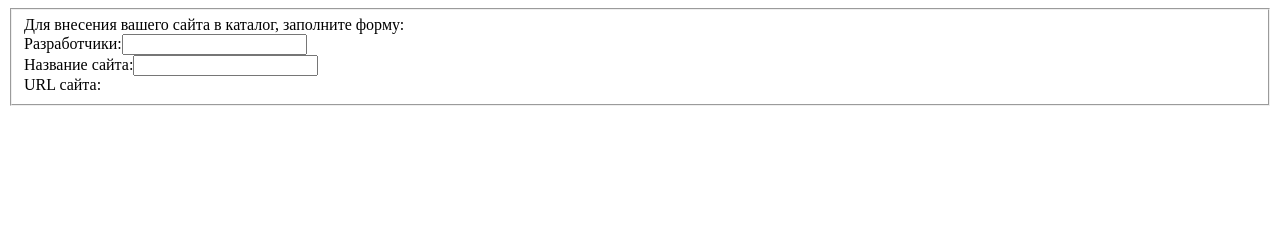
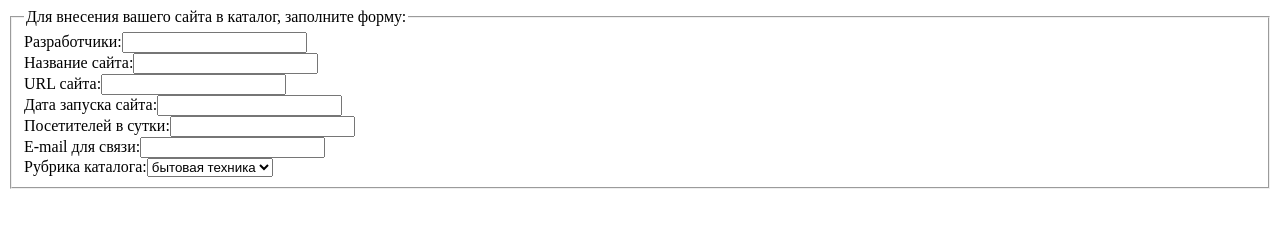
Before and after one commit to alexanderchernetsky/chernetsky-js-home, a website: page lesson-11-events/index.html in a window 1280 px wide. Drawn offline with Linux system fonts and the light colour scheme.

Commit message:
Complete half of form

```diff
--- a/lesson-11-events/script.js
+++ b/lesson-11-events/script.js
@@ -1,9 +1,15 @@
 'use strict';
 
 var siteFormContainer = [
+  { legendText: 'Для внесения вашего сайта в каталог, заполните форму:' },
   { label: 'Разработчики:', type: 'text', name: 'developers', id: 'dev' },
   { label: 'Название сайта:', type: 'text', name: 'website-name', id: 'siteName' },
-  { label: 'URL сайта:', type: 'text', name: 'website-url', id: 'siteURL' }
+  { label: 'URL сайта:', type: 'text', name: 'website-url', id: 'siteURL' },
+  { label: 'Дата запуска сайта:', type: 'text', name: 'website-start', id: 'start'},
+  { label: 'Посетителей в сутки:', type: 'text', name: 'website-users', id: 'users'},
+  { label: 'E-mail для связи:', type: 'email', name: 'author-email', id: 'email'},
+  { label: 'Рубрика каталога:', type: 'text', name: 'catalog-heading', id: 'heading', options: ['бытовая техника', 'здоровье', 'домашний уют'],
+    values: ['appliances', 'health', 'home'] }
 ];
 
 (function generateForm (container) {
@@ -19,11 +25,14 @@ var siteFormContainer = [
     fieldset.appendChild(br);
   }
 
-  var legend = document.createElement('legend');
-  var legendNode = document.createTextNode('Для внесения вашего сайта в каталог, заполните форму:');
-  legend.appendChild(legendNode);
-  fieldset.appendChild(legendNode);
-  makeBreak();
+  function legendCreate(legendText) {
+    var legend = document.createElement('legend');
+    var legendNode = document.createTextNode(legendText);
+    legend.appendChild(legendNode);
+    fieldset.appendChild(legend);
+  }
+
+  legendCreate(container[0].legendText);
 
   function labelCreate (name, id) {
     var label = document.createElement('label');
@@ -32,8 +41,6 @@ var siteFormContainer = [
     label.htmlFor = id;
     fieldset.appendChild(label);
   }
-
-  labelCreate(container[0].label, container[0].id);
 
   function inputCreate (name, type, id) {
     var input = document.createElement('input');
@@ -44,22 +51,42 @@ var siteFormContainer = [
     makeBreak();
   }
 
-  var inp = document.createElement('input');
-  inp.type = 'text';
-  inp.name = 'developers';
-  inp.id = 'dev';
-  fieldset.appendChild(inp);
-  makeBreak();
-
-
-
-  labelCreate('Название сайта:', 'siteName');
-
-
-
-  inputCreate('website-name', 'text', 'siteName');
+  labelCreate(container[1].label, container[1].id);
+  inputCreate(container[1].name, container[1].type, container[1].id);
 
   labelCreate(container[2].label, container[2].id);
+  inputCreate(container[2].name, container[2].type, container[2].id);
+
+  labelCreate(container[3].label, container[3].id);
+  inputCreate(container[3].name, container[3].type, container[3].id);
+
+  labelCreate(container[4].label, container[4].id);
+  inputCreate(container[4].name, container[4].type, container[4].id);
+
+  labelCreate(container[5].label, container[5].id);
+  inputCreate(container[5].name, container[5].type, container[5].id);
+
+  labelCreate(container[6].label, container[6].id);
+  inputCreate(container[6].name, container[6].type, container[6].id);
+
+  labelCreate(container[7].label, container[7].id);
+
+  function selectCreate (name, id, opt, val) {
+    var select = document.createElement('select');
+
+    for ( var i = 0; i < opt.length; i++) {
+      var option = document.createElement('option');
+      option.value = val[i];
+      var optionNode = document.createTextNode(opt[i]);
+      option.appendChild(optionNode);
+      select.appendChild(option);
+    }
+
+    fieldset.appendChild(select);
+    makeBreak();
+  }
+
+  selectCreate(container[7].name, container[7].id, container[7].options, container[7].values);
 
 
 
```
Also changed, not shown: lesson-11-events/index.html (+1 -1 lines).
